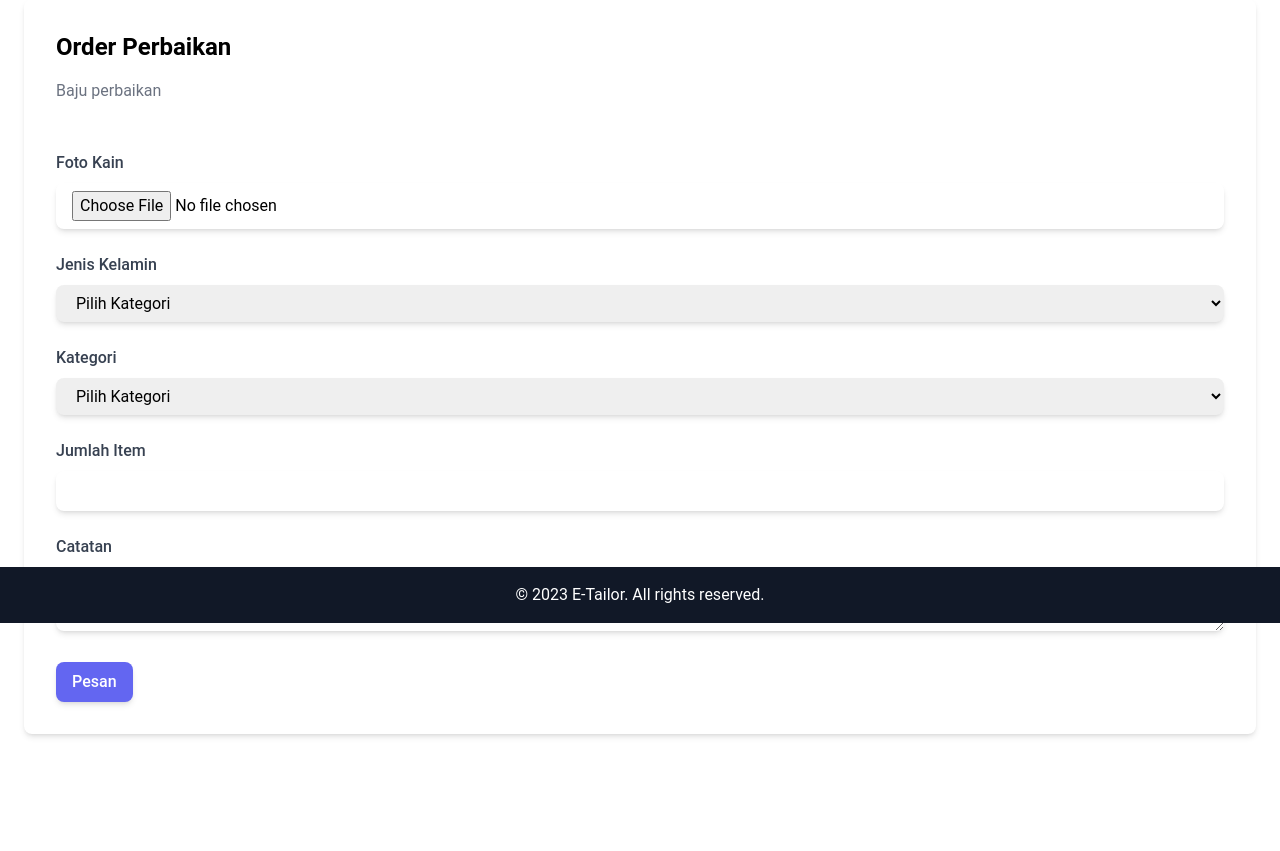
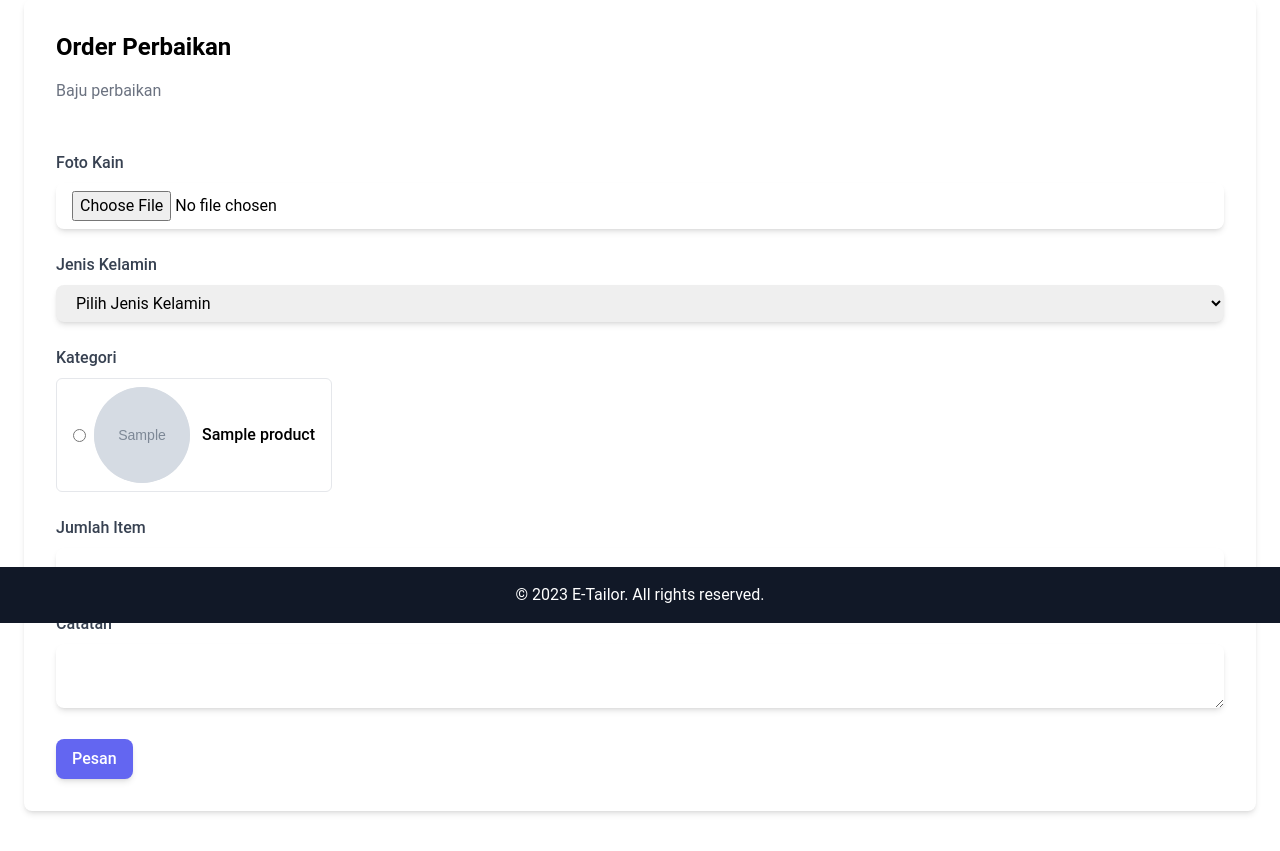
Before and after one commit to mohammadrafly/erlangga-tailor, a CodeIgniter 4 app: template app/Views/pages/home/orderPerbaikan.php in a window 1280 px wide. Shown: the part 177-1028 px from the top of the page. Before the commit the page ends 914 px from the top, so only its background shows below. Run offline with PHP 8.4 and a stand-in for CodeIgniter, Linux system fonts and the light colour scheme; the template is opened without the code that fills it: most values are stand-ins (such as "Sample title", 1, 10 or a date in 2020); grey boxes marked "Sample" are stand-in pictures; data that the repository does not hold is empty; some libraries are stand-ins or nearby versions.

Commit message:
minor change

```diff
--- a/app/Models/OrderModel.php
+++ b/app/Models/OrderModel.php
@@ -27,7 +27,8 @@ class OrderModel extends Model
         'kode_pembayaran',
         'harga',
         'status_track',
-        'updated_at'
+        'updated_at',
+        'created_at'
     ];
 
     // Dates
--- a/app/Views/layout/homeLayout.php
+++ b/app/Views/layout/homeLayout.php
@@ -93,25 +93,5 @@
     <script src="<?= base_url('assets/js/Main.js') ?>"></script>
     <script src="//cdn.jsdelivr.net/npm/sweetalert2@10"></script>
     <script src="<?= base_url('js/bundle.js') ?>"></script>
-    <script>
-        const images = document.querySelectorAll('.zoomable-image');
-        const zoomContainer = document.getElementById('zoom-container');
-
-        images.forEach((image) => {
-            image.addEventListener('click', () => {
-                const zoomedImg = document.createElement('img');
-                zoomedImg.src = image.src;
-                zoomedImg.classList.add('zoomed-image');
-
-                zoomContainer.appendChild(zoomedImg);
-                zoomContainer.style.display = 'flex';
-
-                zoomedImg.addEventListener('click', () => {
-                    zoomContainer.style.display = 'none';
-                    zoomedImg.remove();
-                });
-            });
-        });
-    </script>
     <?= $this->renderSection('script') ?>
 </html>
--- a/app/Views/pages/dashboard/addCollection.php
+++ b/app/Views/pages/dashboard/addCollection.php
@@ -21,7 +21,7 @@
         </div>
         <div class="form-group">
             <label for="product-price">Harga</label>
-            <input type="number" class="form-control" id="harga" name="harga" placeholder="Enter product price" value="<?= $content ? $content['harga'] : '' ?>">
+            <input type="text" class="form-control" id="harga" name="harga" placeholder="Enter product price" value="<?= $content ? $content['harga'] : '' ?>">
         </div>
         <div class="form-group">
             <label for="product-estimation">Estimasi</label>
--- a/app/Views/pages/home/collection.php
+++ b/app/Views/pages/home/collection.php
@@ -13,8 +13,9 @@
   <h2 class="text-4xl font-bold mb-8"></h2>
   <div id="zoom-container"></div>
   <?php if($content): ?>
+  <div class="mt-6 flex flex-wrap gap-x-6 gap-y-10 sm:gap-x-8">
     <?php foreach($content as $data): ?>
-                        <div class="mt-6 grid grid-cols-1 gap-x-6 gap-y-10 sm:grid-cols-2 lg:grid-cols-4 xl:gap-x-8">
+    <div class="w-full sm:w-1/2 lg:w-1/4">
       <div class="group relative">
         <div class="min-h-80 aspect-h-1 aspect-w-1 w-full overflow-hidden rounded-md bg-gray-200 lg:aspect-none group-hover:opacity-75 lg:h-80 h-auto max-w-sm rounded-lg shadow-none transition-shadow duration-300 ease-in-out hover:shadow-lg hover:shadow-black/30">
           <img src="<?= base_url('uploads/foto/pola/'.$data['img']) ?>" alt="Front of men&#039;s Basic Tee in black." class="h-full w-full object-cover object-center lg:h-full lg:w-full zoomable-image">
@@ -32,10 +33,11 @@
         </div>
       </div>
     </div>
+    <?php endforeach ?>
   </div>
-                        <?php endforeach ?>
   <?php endif ?>
 </section>
+
 
 <?= $this->endSection() ?>
 <?= $this->section('script') ?>
--- a/app/Views/pages/home/orderDenganDesain.php
+++ b/app/Views/pages/home/orderDenganDesain.php
@@ -140,7 +140,7 @@
                                     <div class="mb-2">
                                         <label class="block font-medium text-gray-700 mt-4 mb-2" for="pola_desain">Jenis Kelamin</label>
                                         <select class="w-full px-4 py-2 rounded-lg shadow-md border-gray-300 focus:border-indigo-500 focus:ring focus:ring-indigo-200" id="jenis_kelamin" name="jenis_kelamin" required>
-                                            <option value="" disabled selected>Pilih Kategori</option>
+                                            <option value="" disabled selected>Pilih Jenis Kelamin</option>
                                             <option value="laki-laki">Laki-laki</option>
                                             <option value="perempuan">Perempuan</option>
                                         </select>
--- a/app/Views/pages/home/orderPerbaikan.php
+++ b/app/Views/pages/home/orderPerbaikan.php
@@ -30,7 +30,7 @@
                                     <div class="mb-2">
                                         <label class="block font-medium text-gray-700 mt-4 mb-2" for="pola_desain">Jenis Kelamin</label>
                                         <select class="w-full px-4 py-2 rounded-lg shadow-md border-gray-300 focus:border-indigo-500 focus:ring focus:ring-indigo-200" id="jenis_kelamin" name="jenis_kelamin" required>
-                                            <option value="" disabled selected>Pilih Kategori</option>
+                                            <option value="" disabled selected>Pilih Jenis Kelamin</option>
                                             <option value="laki-laki">Laki-laki</option>
                                             <option value="perempuan">Perempuan</option>
                                         </select>
@@ -38,17 +38,19 @@
                                 </div>
                                 <div class="mt-6">
                                     <div class="mb-2">
-                                        <label class="block font-medium text-gray-700 mt-4 mb-2" for="pola_desain">Kategori</label>
-                                        <select class="w-full px-4 py-2 rounded-lg shadow-md border-gray-300 focus:border-indigo-500 focus:ring focus:ring-indigo-200" id="kategori" name="kategori" required>
-                                            <option value="" disabled selected>Pilih Kategori</option>
-                                            <option value="obras">Obras</option>
-                                            <option value="penambalan">Penambalan</option>
-                                            <option value="penggantian_kancing_resleting">Penggantian Kancing / Resleting</option>
-                                            <option value="perbaikan_jahitan">Perbaikan Jahitan</option>
-                                            <option value="pengganti_bagian_dalam">Pengganti Bagian Dalam</option>
-                                            <option value="penyesuaian_ukuran">Penyesuaian Ukuran</option>
-                                            <option value="perbaikan_aksesoris">Perbaikan Aksesoris</option>
-                                        </select>
+                                        <div id="zoom-container"></div>
+                                        <label class="block font-medium text-gray-700 mt-4 mb-2" for="foto_kain">Kategori</label>
+                                        <div class="scrollable-checkbox-container flex">
+                                            <?php foreach($items as $item): ?>
+                                            <label for="item-<?= $item['id'] ?>" class="flex items-center border rounded-md px-4 py-2 hover:bg-gray-100 transition-colors duration-300">
+                                                <input type="radio" id="item-<?= $item['id'] ?>" name="kategori" value="<?= $item['product'] ?>" class="mr-2">
+                                                <div class="w-24 h-24 bg-gray-200 rounded-full overflow-hidden">
+                                                    <img src="<?= base_url('uploads/foto/pola/'.$item['img']) ?>" alt="<?= $item['product'] ?>" class="object-cover w-full h-full zoomable-image">
+                                                </div>
+                                                <span class="ml-3 font-medium"><?= $item['product'] ?></span>
+                                            </label>
+                                            <?php endforeach; ?>
+                                        </div>
                                     </div>
                                 </div>
                                 <div class="mt-6">
--- a/app/Views/pages/partials/successCheckout.php
+++ b/app/Views/pages/partials/successCheckout.php
@@ -25,8 +25,6 @@
                     </a>
                 </div>
             </div>
-
-
             <footer class="py-4">
                 <div class="max-w-lg mx-auto text-center">
                     <a href="<?= base_url('/') ?>" class="inline-block px-6 py-3 rounded-lg bg-gray-300 text-gray-800 hover:bg-gray-400 transition duration-200">
```
Also changed, not shown: app/Controllers/OrderController.php (+6 -2 lines), app/Views/pages/home/order.php (+12 -4 lines), public/uploads/foto/kain/1684326527_7cdccf45f5b8d2b57063.jpg (added), public/uploads/foto/kain/1684326872_5a922b877bbe82cec37e.jpg (added), public/uploads/foto/kain/1684328603_326981b10f7d241d0c2b.jpg (added), public/uploads/foto/pola/1684326527_d4c610b9927b9d1686cb.jpg (added), public/uploads/foto/pola/1684328000_a7f695217ce539207155.jpg (added), public/uploads/foto/pola/1684328034_59f9ffef0a6d956741b8.jpg (added). Lines whose indentation alone changed are shown as unchanged.
